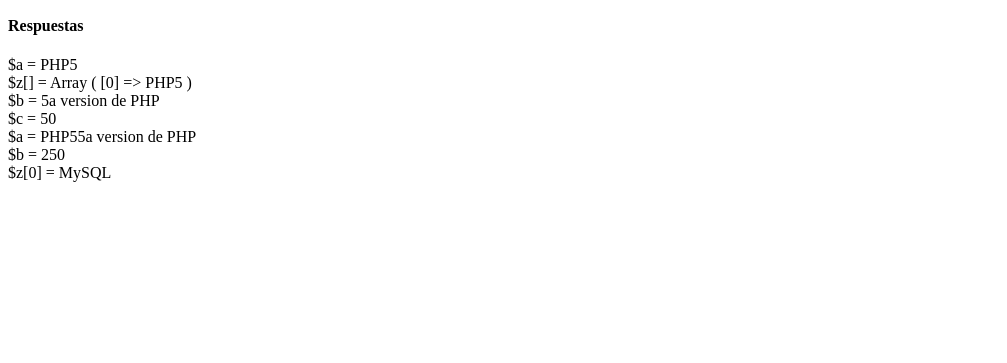
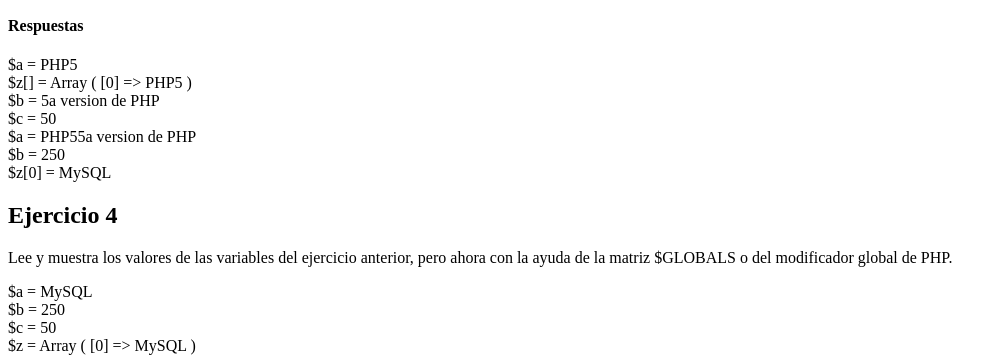
Before and after one commit to NeboDev/tecweb, a PHP site: page / in a window 1280 px wide. Shown: the part 1170-1533 px from the top of the page, without its empty margins (0-1007 px from the left). Before the commit the page ends 1352 px from the top, so only its background shows below. Run offline with PHP 8.4, Linux system fonts and the light colour scheme.

Commit message:
Ejercicio 4 agregado al index

```diff
--- a/practicas/p05/index.php
+++ b/practicas/p05/index.php
@@ -90,5 +90,19 @@
         echo '$z[0] = '. $z[0]."<br>";
     ?>
 
+    <h2>Ejercicio 4</h2>
+    <p>Lee y muestra los valores de las variables del ejercicio anterior, pero ahora con la ayuda de
+        la matriz $GLOBALS o del modificador global de PHP.</p>
+    <?php
+        echo '$a = '.$GLOBALS['a']."<br>";
+        echo '$b = '.$GLOBALS['b']."<br>";
+        echo '$c = '.$GLOBALS['c']."<br>";
+        echo '$z = ';
+        print_r($GLOBALS['z']);
+        echo "<br>";
+        unset($a, $b, $c, $z);
+    ?>
+
+
 </body>
 </html>
```
